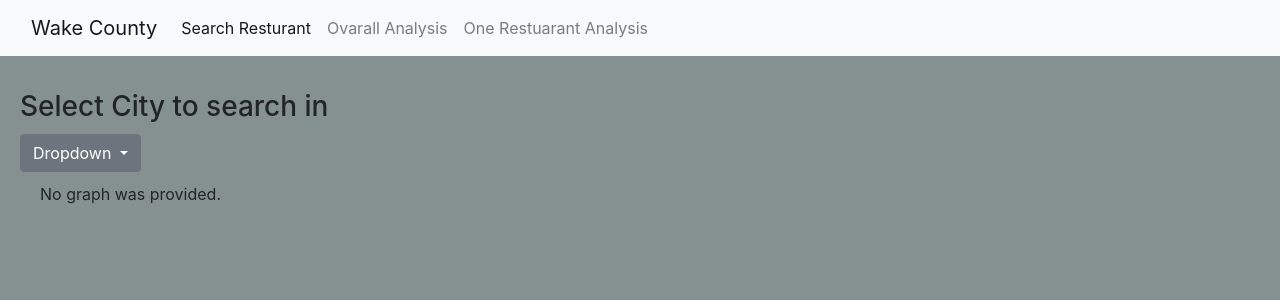
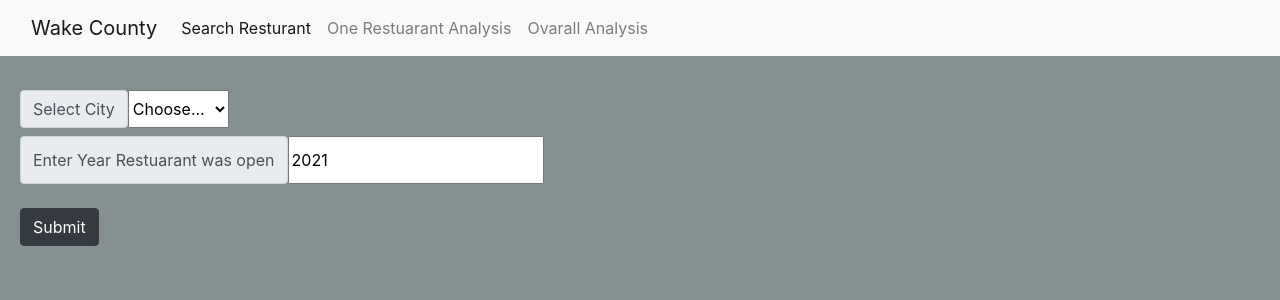
Before and after one commit to rpate136/WakeCountyRestaurants_OLD, a Django app: template wakecounty/templates/search.html in a window 1280 px wide. Shown: the top 300 px of the page. Run offline with Django 3.2, Linux system fonts and the light colour scheme; the template is opened without the code that fills it, so the values that code supplies are empty; parts of the project's set-up code (start-up, migrations or seed data) failed here and were passed over; some libraries are stand-ins or nearby versions.

Commit message:
search restaurant completed

```diff
--- a/wakecounty/templates/navbar.html
+++ b/wakecounty/templates/navbar.html
@@ -22,11 +22,12 @@
               <a class="nav-link" href="/search">Search Resturant <span class="sr-only">(current)</span></a>
             </li>
             <li class="nav-item">
+              <a class="nav-link" href="/oneRest">One Restuarant Analysis</a>
+            </li>
+            <li class="nav-item">
               <a class="nav-link" href="/analysis">Ovarall Analysis</a>
             </li>
-            <li class="nav-item">
-              <a class="nav-link" href="/oneRest">One Restuarant Analysis</a>
-            </li>
+
           </ul>
         </div>
       </div>
--- /dev/null
+++ b/wakecounty/templates/overallAnalysis.html
@@ -0,0 +1,5 @@
+{% extends 'navbar.html' %}
+
+{% block content %}
+
+{% endblock %}
--- a/wakecounty/templates/search.html
+++ b/wakecounty/templates/search.html
@@ -35,33 +35,39 @@
     font-weight: bold;
     color: #009879;
 }
-    </style>
+</style>
+
 <br>
-<h3 style="margin:10px 20px;">Select City to search in</h3>
 <div style="margin:10px 20px;" class="dropdown">
 
-    <button class="btn btn-secondary dropdown-toggle" type="button" id="dropdownMenu2" data-toggle="dropdown" aria-haspopup="true" aria-expanded="false">
-      Dropdown
-    </button>
-    <div class="dropdown-menu" aria-labelledby="dropdownMenu2">
-      <button class="dropdown-item" type="button">Cary</button>
-      <button class="dropdown-item" type="button">Raleigh</button>
-      <button class="dropdown-item" type="button">Knightdale</button>
-      <button class="dropdown-item" type="button">Apex</button>
-      <button class="dropdown-item" type="button">Morrisville</button>
-      <button class="dropdown-item" type="button">Fuaquay Varina</button>
+    <form action="/searchRestuarentsOutput/" method="post">
+        {% csrf_token %}
+    <div class="input-group mb-2">
+        <label class="input-group-text" for="inputGroupSelect01">Select City</label>
+        <select class="form-select" name = "CityName" required>
+          <option selected>Choose...</option>
+          <option value="RALEIGH">Raleigh</option>
+          <option value="CARY">Cary</option>
+          <option value="APEX">Apex</option>
+          <option value="MORRISVILLE">Morrisville</option>
+          <option value="FUYQUAY VARINA">FV</option>
+        </select>
+      </div>
+    <div class="input-group flex-nowrap">
+        <span class="input-group-text" id="date1">Enter Year Restuarant was open</span>
+        <input type="int" name="param1" value = 2021 required/><br><br>
+    </div>
+    <br>
+    <button type = "submit" class = "btn btn-dark">Submit</button><br> <br>
 
-    </div>
 
     <div style="margin:10px 20px;" >
-        {%if df_Incity_html %}
-        {{df_Incity_html|safe}}
-        {% else %}
-        <p>No graph was provided.</p>
+        {%if df_search_html %}
+        {{df_search_html|safe}}
         {% endif %}
 
     </div>
-
+    </form>
 </div>
 
 {% endblock %}
--- a/wakecounty/urls.py
+++ b/wakecounty/urls.py
@@ -22,6 +22,8 @@ urlpatterns = [
     path('admin/', admin.site.urls),
     path('', plot),
     path('search/', searchRestuarents),
-    path('oneRest/', oneRestaurant)
+    path('oneRest/', oneRestaurant),
+    path('searchRestuarentsOutput/',searchRestuarentsOutput),
+    path('analysis/',overallAnalysis),
 
 ]
```
Also changed, not shown: wakecountyapp/views.py (+17 -4 lines).
